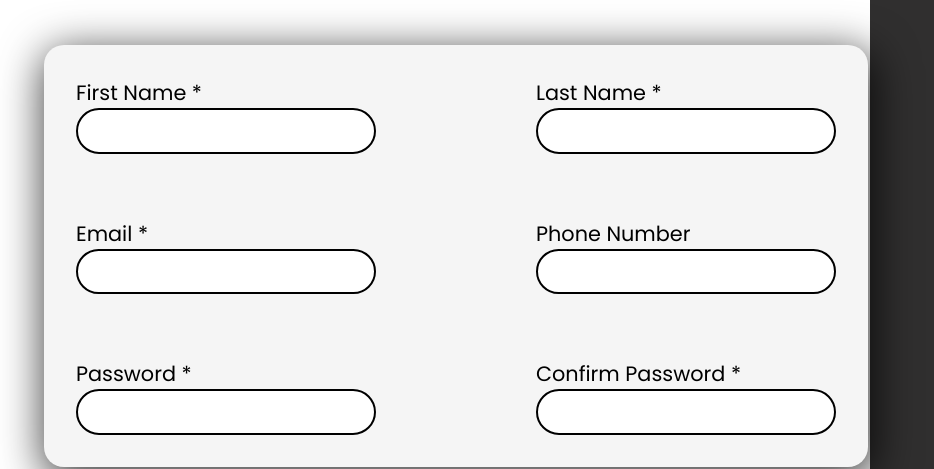
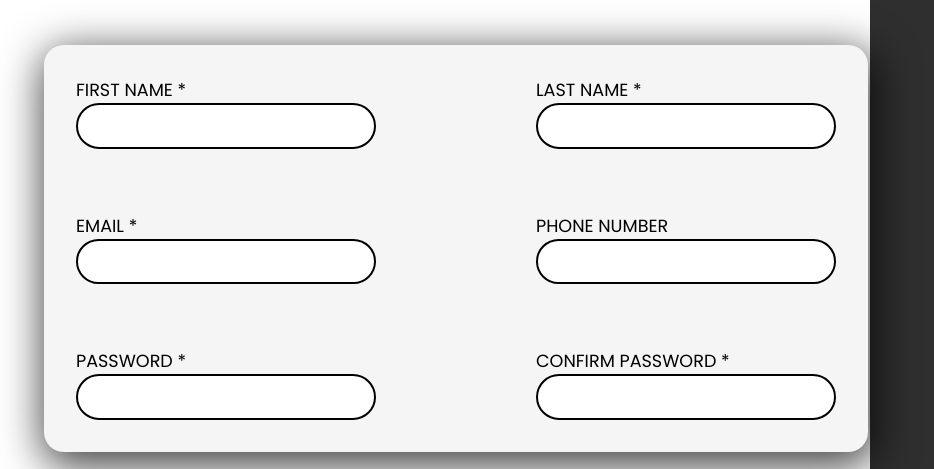
Before and after one commit to abdulhasibn/Signup-form, a plain HTML site: page index.html in a window 1280 px wide. Shown: the part 205-674 px from the top of the page, 346-1280 px from the left. Drawn offline with Linux system fonts and the light colour scheme.

Commit message:
Make the labels into uppercase

```diff
--- a/styles.css
+++ b/styles.css
@@ -76,7 +76,8 @@ form {
 }
 label {
   display: block;
-  font-size: 1.3rem;
+  font-size: 1.1rem;
+  text-transform: uppercase;
 }
 input:not(.btn) {
   appearance: none;
```
